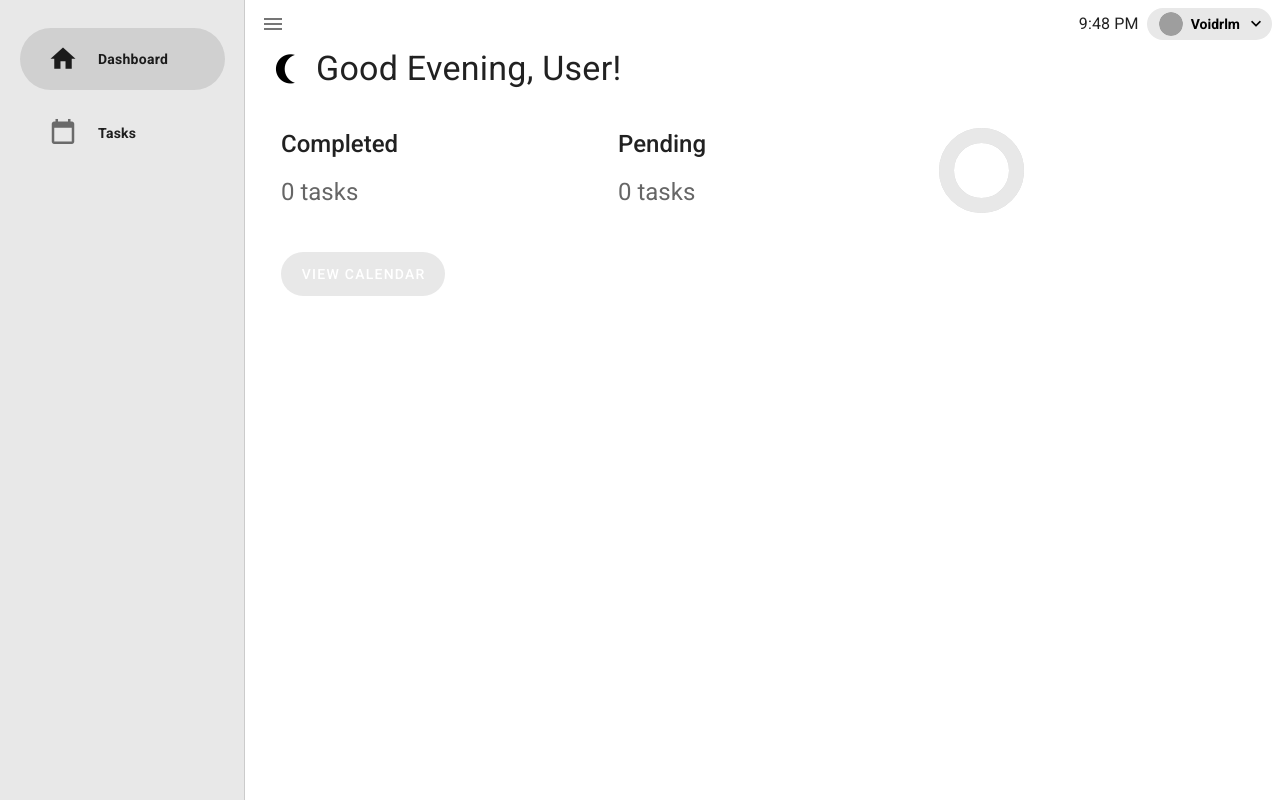
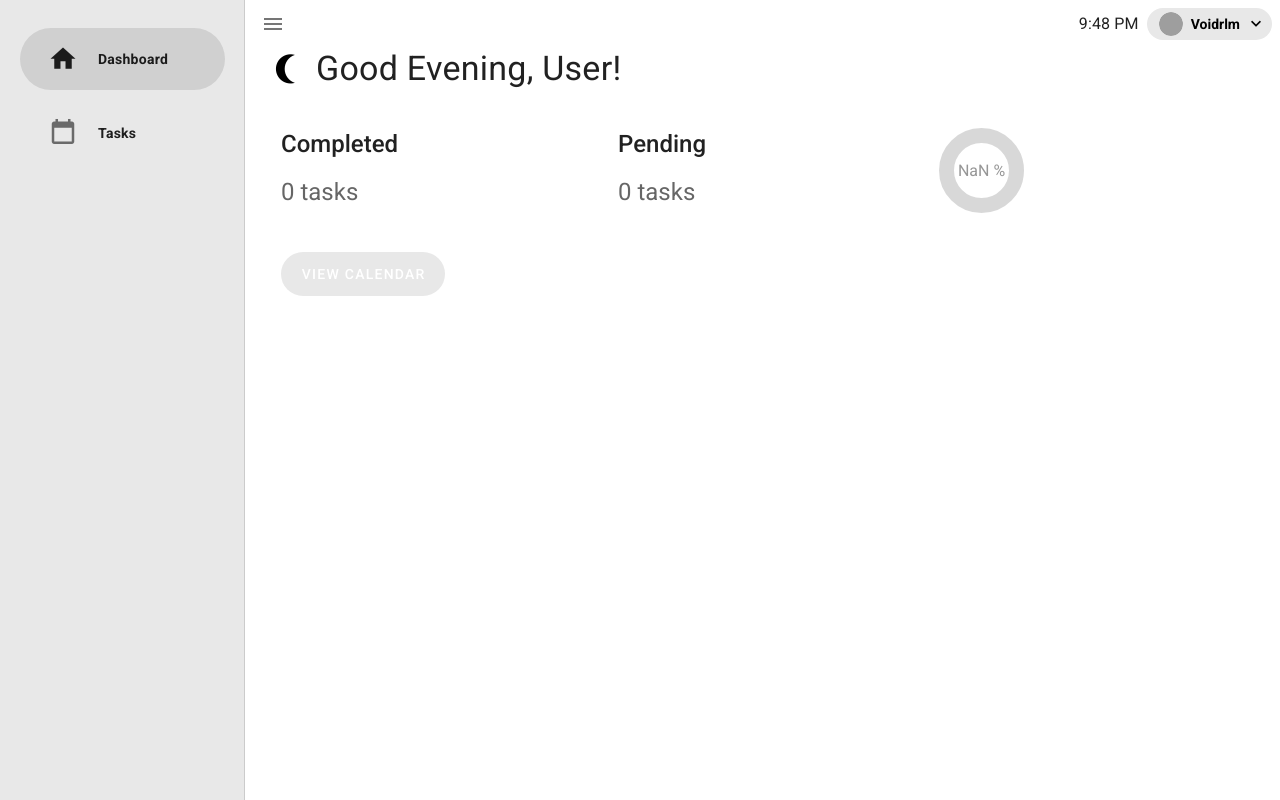
Before and after one commit to voidrlm/Reminder-VueJS, a Vue app: page /#/dashboard in a window 1280 px wide. Built offline with nearby package versions, Linux system fonts and the light colour scheme; grey boxes are pictures that could not be loaded.

Commit message:
Design changes in progress indicator

```diff
--- a/src/views/dashboard.vue
+++ b/src/views/dashboard.vue
@@ -41,12 +41,15 @@
       <v-flex xs12 sm4 pa-2>
         <v-card flat color="transparent">
           <v-progress-circular
-            :value="progress"
+            :value="pending"
             size="85"
             width="15"
-            color="accent"
+            :color="
+              $vuetify.theme.dark ? 'accent lighten-3 ' : 'accent darken-3'
+            "
             class="mt-4"
-          ></v-progress-circular>
+            >{{ progress }} %</v-progress-circular
+          >
         </v-card>
       </v-flex>
       <v-flex xl="12" class="ml-2">
```
